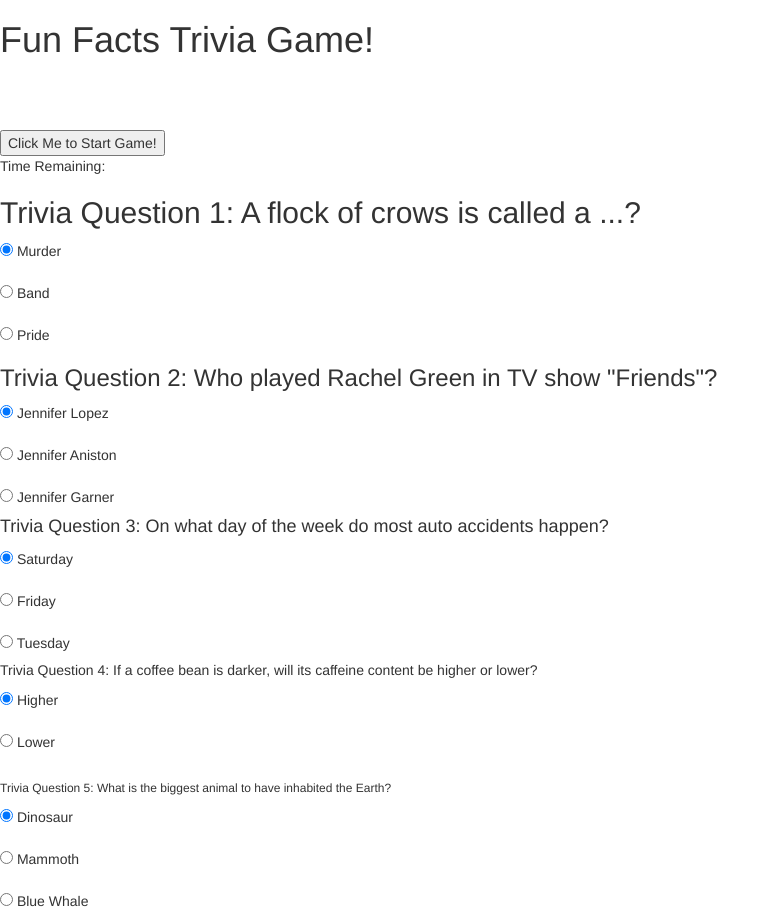
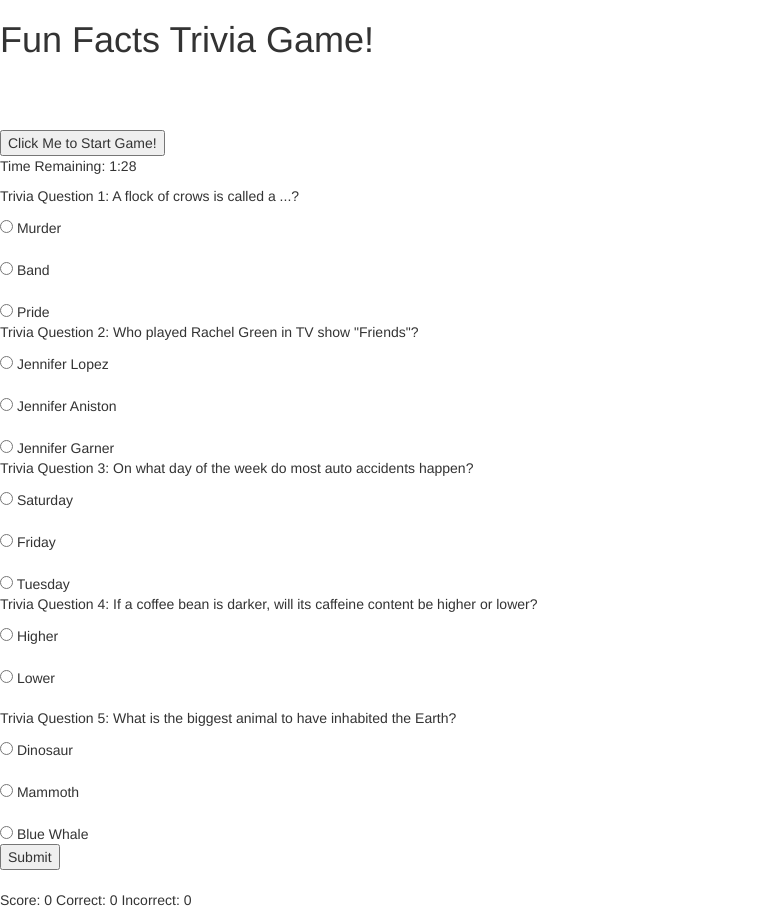
Before and after one commit to KaylaGold/Trivia-Game, a plain HTML site: page index.html in a window 1280 px wide. Both pictures are taken after a click on the button "Click Me to Start Game!". Shown: the whole page, without its empty margins (0-780 px from the left). Drawn offline with nearby package versions, Linux system fonts and the light colour scheme.

Commit message:
almost there

```diff
--- a/assets/javascript/app2.js
+++ b/assets/javascript/app2.js
@@ -18,8 +18,8 @@ $(document).ready(function () {
     var timeArray = presentTime.split(/[:]+/);
     var m = timeArray[0];
     var s = checkSecond((timeArray[1] - 1));
-    if (s === 30) { m = m - 0 }
-    if (s < 0) {
+    if(s==59){m=m-1}
+    if (m < 0) {
       alert('You Are Out Of Time!')
       alert(' Submit & Check Your Answers!')
 
@@ -32,51 +32,64 @@ $(document).ready(function () {
 
     document.getElementById('timer').innerHTML =
       m + ":" + s;
-    setTimeout(startTimer, 1000);
+    setTimeout(startTimer, 1500);
   };
+
   function checkSecond(sec) {
-    if (sec < 10 && sec >= 0) { sec = "0" + sec }; // add zero in front of numbers < 10
-    if (sec < 0) { sec = "0" };
+    if (sec < 10 && sec >= 0) {
+      sec = "0" + sec
+    }; // add zero in front of numbers < 10
+    if (sec < 0) {
+      sec = "59"
+    };
     return sec;
   }
 
-  /*When User selects their answer, computer needs to determine correct/incorrect
-  and displays it on the screen.*/
-  let incorrectAnswer = 'false';
-  let answer = 'true';
-  let murder = 'true';
-  let jenniferAniston = 'true';
-  let saturday = 'true';
-  let lower = 'true';
-  let blueWhale = 'true';
-  let band = 'false';
-  let pride = 'false';
-  let jenniferLopez = 'false';
-  let jenniferGarner = 'false';
-  let friday = 'false';
-  let tuesday = 'false';
-  let higher = 'false';
-  let dinosaur = 'false';
-  let mammoth = 'false';
-  let userAnswer = '';
-
-  $("#clickQ").on("click", function () {
-    userAnswer();
-    function userAnswer() {
-      if (userAnswer === answer) {
-        console.log('Correct!');
-        return alert('Correct!');
-        document.getElementById('#answer').innerHTML = "Correct!"
-
-      } else (userAnswer === incorrectAnswer); {
-        console.log('Wrong!');
-        return alert('Wrong!');
-        document.getElementById('#incorrectAnswer').innherHTML = "Wrong!"
-      }
-    };
-  })
-})
+  //////////////////////////////////////////////////
 
 
-/* for each of the 5 questions... if answer = bluewhale === true;
-                                    else false.
+
+////// Begin calculating correct vs false answers
+
+  function setScore() {
+    let score = $('input:checked[value=correct]').length
+    $('#score').text(score);
+  }
+
+
+  function correctScore() {
+    let correct = $('input:checked[value=correct]').length
+    $('#correct').text(correct);
+  }
+
+
+  function incorrectScore() {
+    let incorrectScore = $('input:checked[value=wrong]').length
+    $('#wrong').text(incorrectScore);
+  }
+
+  // set score on input change
+  $('input').change(setScore);
+  $('input').change(correctScore);
+  $('input').change(incorrectScore);
+
+  // set score on initialization
+  setScore();
+
+  correctScore();
+
+  incorrectScore();
+
+/// show scores
+/*showScore();
+
+$("#go").on("click", function showScore() {
+    var x = document.getElementById('go');
+    if (x.style.display === "none") {
+        x.style.display = "block";
+    } else {
+        x.style.display = "none";
+    }
+}, */
+
+})
--- a/index.html
+++ b/index.html
@@ -9,7 +9,7 @@
     <link rel="stylesheet" type="text/css" href="./assets/css/reset.css">
     <link rel="stylesheet" href="https://maxcdn.bootstrapcdn.com/bootstrap/3.3.7/css/bootstrap.min.css" integrity="sha384-BVYiiSIFeK1dGmJRAkycuHAHRg32OmUcww7on3RYdg4Va+PmSTsz/K68vbdEjh4u"
         crossorigin="anonymous">
-    <link rel="stylesheet" type="text/css" media="screen" href="./assets/css.styl.css" />
+    <link rel="stylesheet" type="text/css" media="screen" href="./assets/css.style.css" />
 
 </head>
 
@@ -29,71 +29,98 @@
 
     <div class="input-container">
 
-        <div id="clickQ">
-            <h2>Trivia Question 1: A flock of crows is called a ...?</h2>
+
+        <p>Trivia Question 1: A flock of crows is called a ...?</p>
         <form>
-                <input type="radio" name="select1" value="murder" id="answer" checked> Murder
+
+            <input type="radio" name="Question1" value="correct" id="answer1"> Murder
+
             <br>
             <br>
 
-                <input type="radio" name="select1" value="band" id="incorrectAnswer"> Band
-                <br>
-                <br>
-                <input type="radio" name="select1" value="pride" id="incorrectAnswer"> Pride
-            </form>
 
-            <h3>Trivia Question 2: Who played Rachel Green in TV show "Friends"?</h3>
-            <form>
-                <input type="radio" name="select1" value="jenniferLopez" id=" incorrectAnswer" checked> Jennifer Lopez
+            <input type="radio" name="Question1" value="wrong" id="answer2"> Band
+
+
+
             <br>
             <br>
 
-                <input type="radio" name="select1" value="jenniferAniston" id="answer"> Jennifer Aniston
-                <br>
-                <br>
-                <input type="radio" name="select1" value="jenniferGarner" id="incorrectAnswer"> Jennifer Garner
+
+            <input type="radio" name="Question1" value="wrong" id="answer3"> Pride
+
         </form>
 
-            <h4>Trivia Question 3: On what day of the week do most auto accidents happen?</h4>
+        <p>Trivia Question 2: Who played Rachel Green in TV show "Friends"?</p>
+
         <form>
-                <input type="radio" name="select1" value="saturday" id="answer" checked> Saturday
+
+            <input type="radio" name="Question2" value="wrong" id=" answer1"> Jennifer Lopez
             <br>
             <br>
 
-                <input type="radio" name="select1" value="friday" id="incorrectAnswer"> Friday
+            <input type="radio" name="Question2" value="correct" id="answer2"> Jennifer Aniston
             <br>
             <br>
-                <input type="radio" name="select1" value="tuesday" id="incorrectAnswer"> Tuesday
+            <input type="radio" name="Question2" value="wrong" id="answer3"> Jennifer Garner
+
+        </form>
+
+        <p>Trivia Question 3: On what day of the week do most auto accidents happen?</p>
+        <form>
+            <input type="radio" name="Question3" value="correct" id="answer1"> Saturday
+            <br>
+            <br>
+
+            <input type="radio" name="Question3" value="wrong" id="answer2"> Friday
+            <br>
+            <br>
+            <input type="radio" name="Question3" value="wrong" id="answer3"> Tuesday
         </form>
 
 
-            <h5>Trivia Question 4: If a coffee bean is darker, will its caffeine content be higher or lower?</h5>
+        <p>Trivia Question 4: If a coffee bean is darker, will its caffeine content be higher or lower?</p>
         <form>
-                <input type="radio" name="select1" value="higher" id="incorrectAnswer" checked> Higher
+            <input type="radio" name="Quesiton4" value="wrong" id="answer1"> Higher
             <br>
             <br>
 
-                <input type="radio" name="select1" value="lower" id="answer"> Lower
+            <input type="radio" name="Question4" value="correct" id="answer2"> Lower
             <br>
             <br>
 
         </form>
 
 
-            <h6>Trivia Question 5: What is the biggest animal to have inhabited the Earth?</h6>
+        <p>Trivia Question 5: What is the biggest animal to have inhabited the Earth?</p>
         <form>
-                <input type="radio" name="select1" value="dinosaur" id="incorrectAnswer" checked> Dinosaur
+            <input type="radio" name="Question5" value="wrong" id="answer1"> Dinosaur
             <br>
             <br>
 
-                <input type="radio" name="select1" value="mammoth" id="incorrectAnswer"> Mammoth
+            <input type="radio" name="Question5" value="wrong" id="answer2"> Mammoth
             <br>
             <br>
-                <input type="radio" name="select1" value="blueWhale" id="answer"> Blue Whale
+            <input type="radio" name="Question5" value="correct" id="answer3"> Blue Whale
         </form>
+
+
+        <button onclick="showScore()">Submit</button>
+        <br>
+        <br>
+    <div id='go'>
+        Score:
+        <span id="score"></span>
+        Correct:
+        <span id="correct"></span>
+        Incorrect:
+        <span id="wrong"></span>
         </div>
 
+
     </div>
+
+
 
 
     <script src="https://code.jquery.com/jquery-3.3.1.js" integrity="sha256-2Kok7MbOyxpgUVvAk/HJ2jigOSYS2auK4Pfzbm7uH60=" crossorigin="anonymous"></script>
```
Lines whose indentation alone changed are shown as unchanged.
